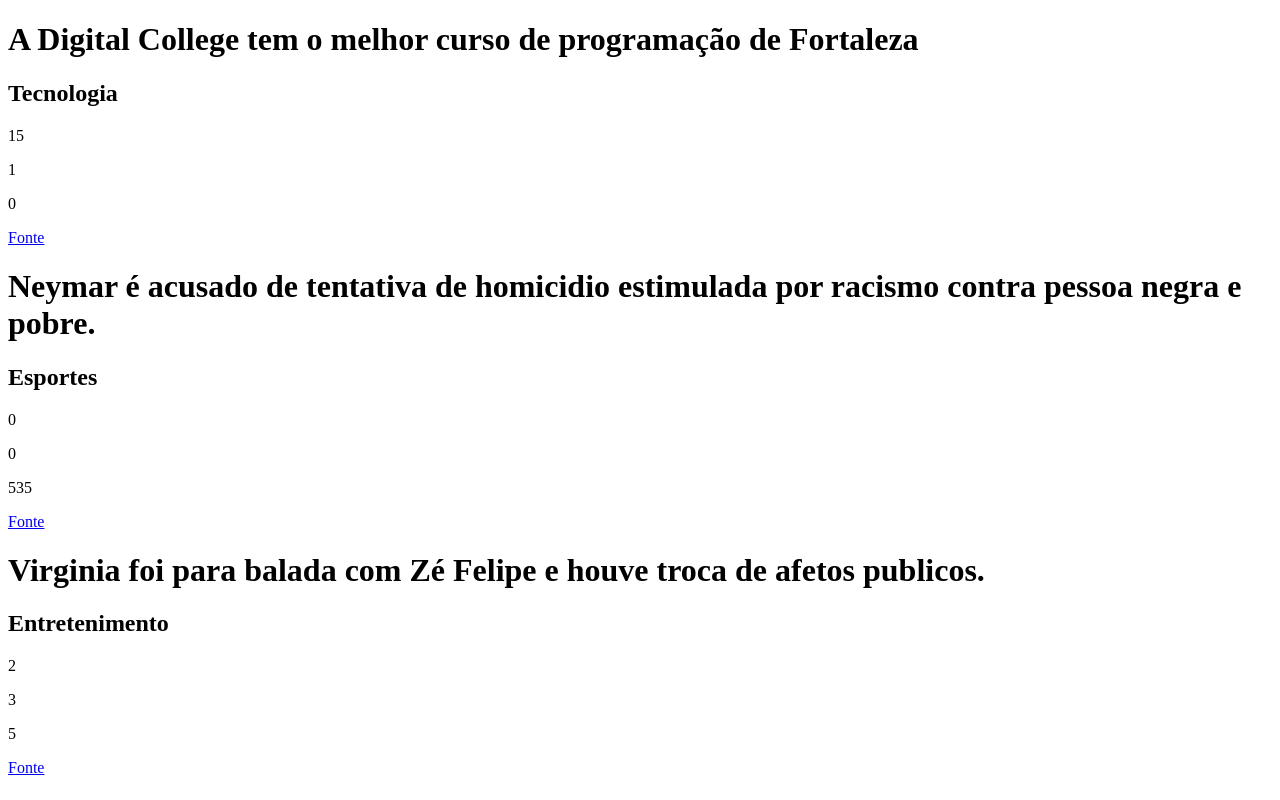
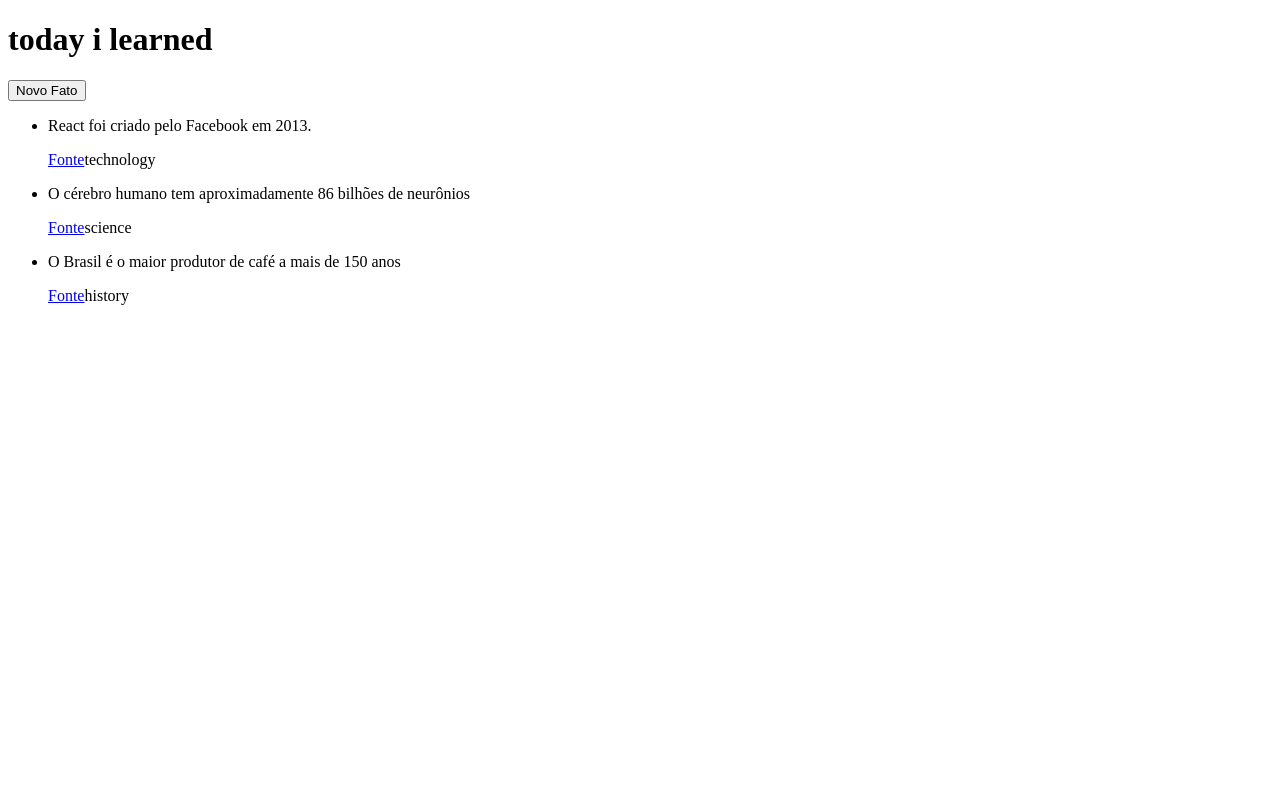
Before and after one commit to FernandoArtur/today-i-learned, a React (Vite) app: page / in a window 1280 px wide. Built offline with nearby package versions, Linux system fonts and the light colour scheme.

Commit message:
feat: implementar cabecalho inicial com logica de estado

```diff
--- a/src/App.tsx
+++ b/src/App.tsx
@@ -1,41 +1,57 @@
+import { useState } from "react";
 import type { Fact } from "./types";
-import NewItem from "./NewItem";
+import Header from "./components/Header";
+import FactList from "./components/FactList";
+
+const INITIAL_FACTS: Fact[] = [{
+  id: 1,
+  text: 'React foi criado pelo Facebook em 2013.',
+  source: 'https://react.dev',
+  category: 'technology',
+  votes_interesting: 23,
+  votes_mindblowing: 9,
+  votes_false: 1,
+  created_at: '2026-05-12T11:30:00-03:00'
+}, {
+  id: 2,
+  text: 'O cérebro humano tem aproximadamente 86 bilhões de neurônios',
+  source: 'https://www.ncbi.nlm.nih.gov/',
+  category: 'science',
+  votes_interesting: 41,
+  votes_mindblowing: 22,
+  votes_false: 0,
+  created_at: '2026-05-12T11:20:00-03:00'
+}, {
+  id: 3,
+  text: 'O Brasil é o maior produtor de café a mais de 150 anos',
+  source: 'https://www.embrapa.br/',
+  category: 'history',
+  votes_interesting: 18,
+  votes_mindblowing: 5,
+  votes_false: 5,
+  created_at: '2026-05-12T11:20:00-03:00'
+}];
 
 export default function App() {
-  const facts: Fact[] = [{
-    id: 1,
-    text: 'A Digital College tem o melhor curso de programação de Fortaleza',
-    source: 'https://meusonho.com',
-    category: 'Tecnologia',
-    votes_interesting: 15,
-    votes_mindblowing: 1,
-    votes_false: 0,
-    created_at: '2026-05-05'
-  }, {
-    id: 2,
-    text: 'Neymar é acusado de tentativa de homicidio estimulada por racismo contra pessoa negra e pobre.',
-    source: 'https://g1.com',
-    category: 'Esportes',
-    votes_interesting: 0,
-    votes_mindblowing: 0,
-    votes_false: 535,
-    created_at: '2026-05-04'
-  }, {
-    id: 3,
-    text: 'Virginia foi para balada com Zé Felipe e houve troca de afetos publicos.',
-    source: 'http://leodias.com',
-    category: 'Entretenimento',
-    votes_interesting: 2,
-    votes_mindblowing: 3,
-    votes_false: 5,
-    created_at: '2026-04-01'
-  }];
+  const [facts, setFacts] = useState<Fact[]>(INITIAL_FACTS);
+  const [currentCategory, setCurrentCategory] = useState<string>('all');
+  const [showForm, setShowForm] = useState<boolean>(false);
+
+  const displayedFacts = currentCategory === 'all'
+    ? facts
+    : facts.filter(facts => facts.category === currentCategory);
+
+  function handleToggleForm() {
+    setShowForm(show => !show);
+  };
 
   return (
     <>
-      {facts.map(fact => <NewItem key={fact.id} fact={fact.text} category={fact.category}
-      votes_interesting={fact.votes_interesting} votes_mindblowing={fact.votes_mindblowing}
-      votes_false={fact.votes_false} source={fact.source}/>)}
+      <Header showForm={showForm} onToggleForm={handleToggleForm}/>
+      { showForm && <p>Aqui conterá um formulario</p>}
+      <main>
+        <FactList facts={displayedFacts} />
+      </main>
     </>
-  );
-};
+  )
+}
```
